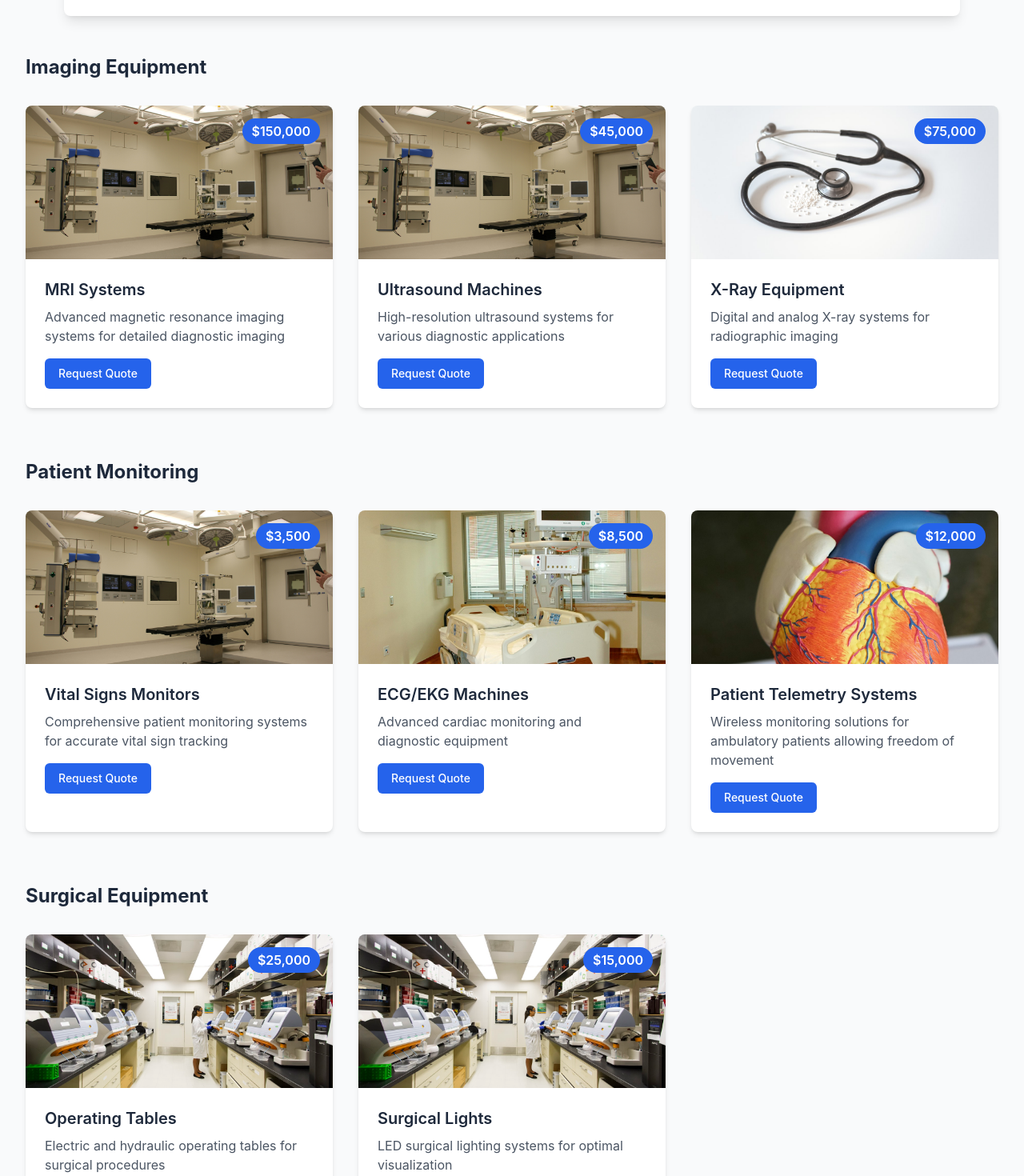
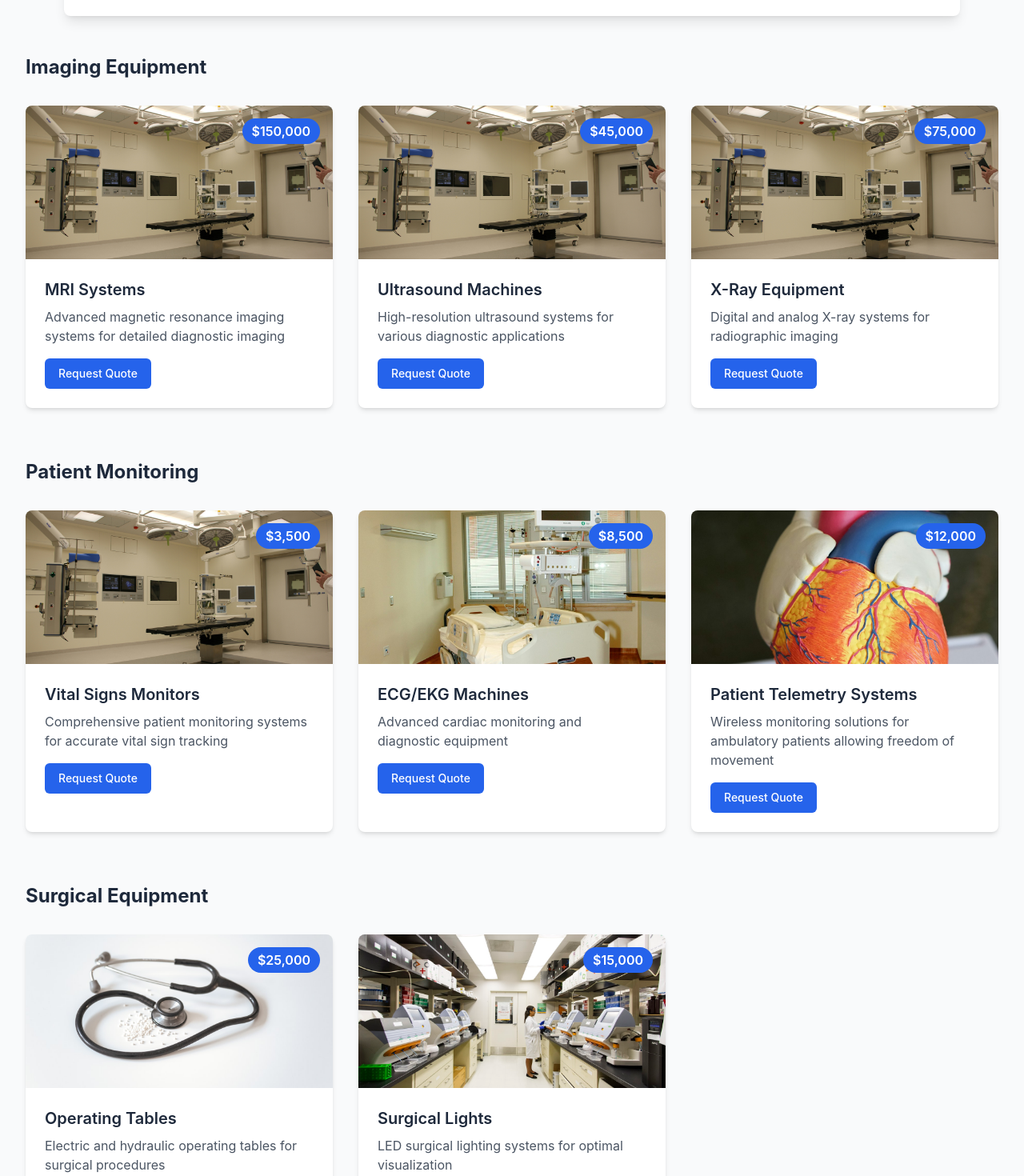
Before and after one commit to cdfranco/mg-medical-surplus, a React (Create React App) app: page /products in a window 1280 px wide. Shown: the part 320-1790 px from the top of the page at 80% size. Built offline with nearby package versions, Linux system fonts and the light colour scheme; the HTML template or start-up script is replaced by a standard one.

Commit message:
Improve product images by better matching images to product types

```diff
--- a/src/components/Products.js
+++ b/src/components/Products.js
@@ -67,7 +67,7 @@ const products = [
         name: 'X-Ray Equipment',
         description:
           'Digital and analog X-ray systems for radiographic imaging',
-        image: '/images/equipment-1.jpg',
+        image: '/images/hero-medical-equipment.jpg',
         price: 75000,
       },
     ],
@@ -104,7 +104,7 @@ const products = [
         name: 'Operating Tables',
         description:
           'Electric and hydraulic operating tables for surgical procedures',
-        image: '/images/medical-equipment.jpg',
+        image: '/images/equipment-1.jpg',
         price: 25000,
       },
       {
```
